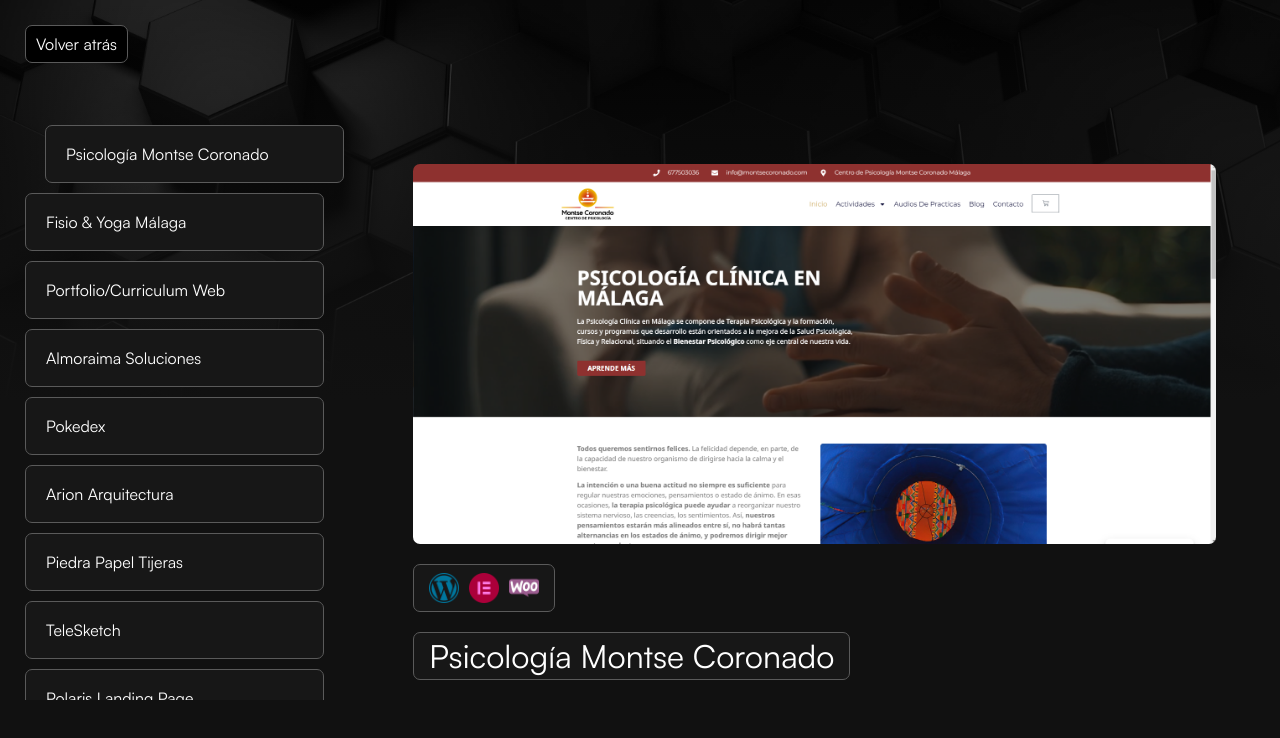
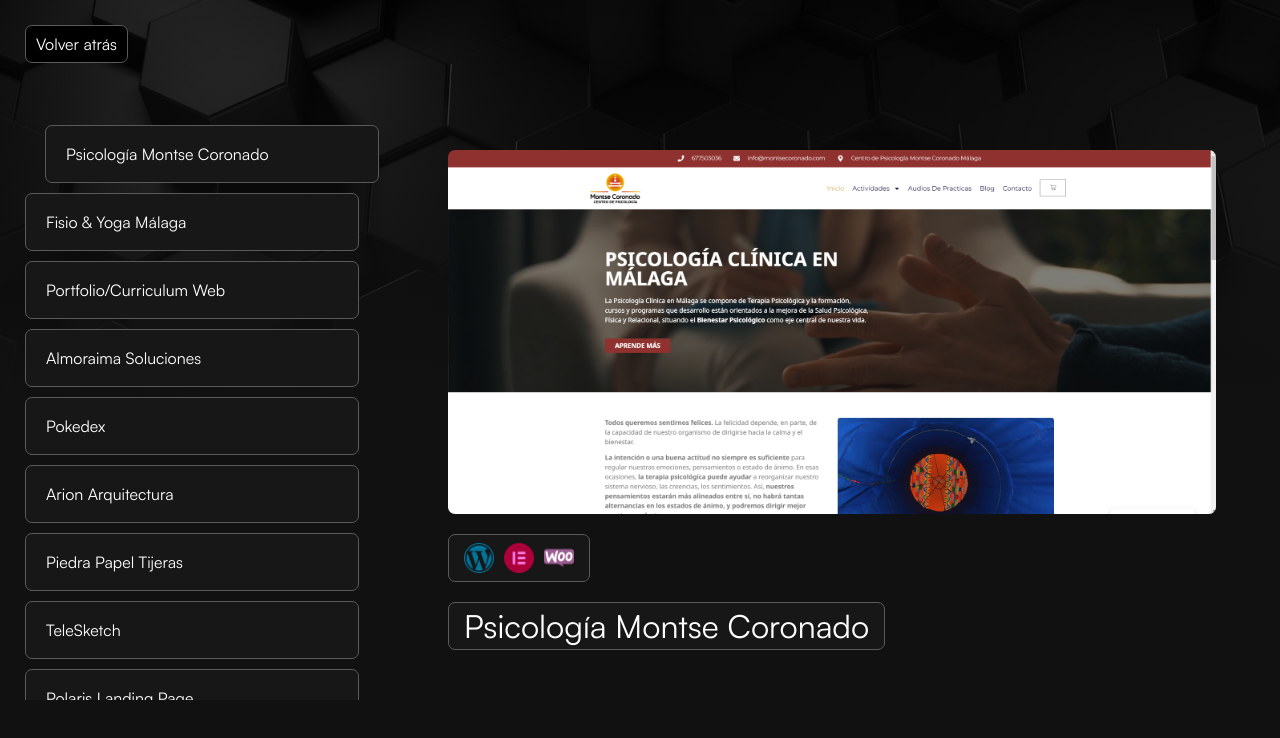
Before and after one commit to dhx101/nextjs-portfolio, a Next.js app: page /proyectos in a window 1280 px wide. Shown: the top 738 px of the page. Built offline with nearby package versions, Linux system fonts and the light colour scheme.

Commit message:
changed css for pprojects

```diff
--- a/src/app/globals.css
+++ b/src/app/globals.css
@@ -788,7 +788,7 @@
   overflow: hidden;
   padding: 100px 0;
 }
-@media (max-width: 425px) {
+@media (max-width: 800px) {
   .pagProyecto {
     align-items: center;
     height: auto;
@@ -803,7 +803,7 @@
   padding: 25px;
   overflow-y: scroll;
 }
-@media (max-width: 425px) {
+@media (max-width: 800px) {
   .pagProyecto .scroller {
     width: -moz-max-content;
     width: max-content;
@@ -827,11 +827,12 @@
   display: flex;
   flex-direction: column;
   align-items: flex-start;
+  justify-content: center;
   gap: 20px;
   width: 70%;
-  max-height: 80%;
-  margin: 5%;
   position: relative;
+  align-self: center;
+  padding: 5%;
 }
 @media (max-width: 425px) {
   .pagProyecto .preview {
@@ -880,7 +881,6 @@
   justify-content: center;
 }
 .pagProyecto .preview img {
-  height: 100%;
   border-radius: 7px;
 }
 
--- a/src/app/proyectos/_pagProyecto.scss
+++ b/src/app/proyectos/_pagProyecto.scss
@@ -5,7 +5,7 @@
 	height: 100vh;
 	overflow: hidden;
 	padding: 100px 0;
-	@media (max-width: 425px) {
+	@media (max-width: 800px) {
 		align-items: center;
 		height: auto;
 		flex-direction: column-reverse;
@@ -17,7 +17,7 @@
 		gap: 10px;
 		padding: 25px;
 		overflow-y: scroll;
-		@media (max-width: 425px) {
+		@media (max-width: 800px) {
 			width: max-content;
 			overflow: visible;
 		}
@@ -39,11 +39,12 @@
 		display: flex;
 		flex-direction: column;
 		align-items: flex-start;
+		justify-content: center;
 		gap: 20px;
 		width: 70%;
-		max-height: 80%;
-		margin: 5%;
 		position: relative;
+		align-self: center;
+		padding: 5%;
 		@media (max-width: 425px) {
 			width: inherit;
 			padding: 0 10px;
@@ -88,7 +89,7 @@
 		}
 
 		img {
-			height: 100%;
+
 			border-radius: 7px;
 		}
 	}
```
Also changed, not shown: 8 other files (tests, documents, lock files or other folders).
